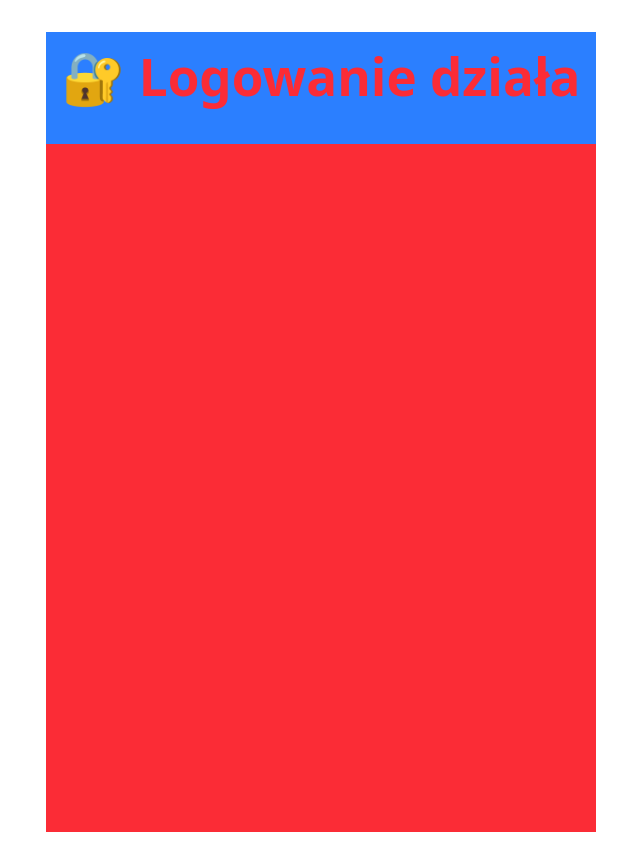
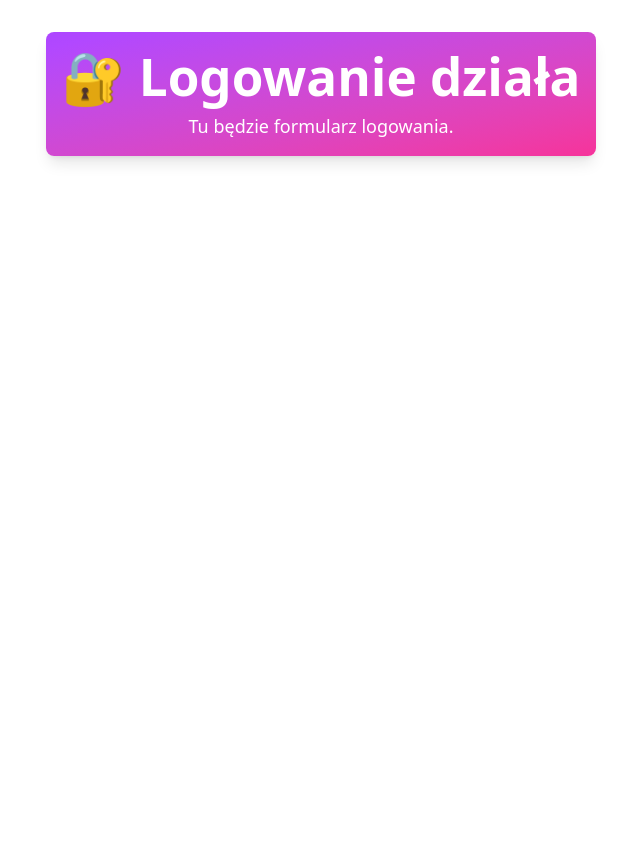
Before and after one commit to sabaudianin/bucketList, a React (Vite) app: page /login in a window 1280 px wide. Shown: the whole page, without its empty margins (319-959 px from the left). Built offline with nearby package versions, Linux system fonts and the light colour scheme.

Commit message:
added Framer motion , use in pages

```diff
--- a/package.json
+++ b/package.json
@@ -11,6 +11,7 @@
   },
   "dependencies": {
     "@supabase/supabase-js": "^2.50.0",
+    "framer-motion": "^12.18.1",
     "react": "^19.1.0",
     "react-dom": "^19.1.0",
     "react-router-dom": "^7.6.2",
--- a/src/App.tsx
+++ b/src/App.tsx
@@ -1,15 +1,20 @@
 import React from "react";
-import { Routes, Route } from "react-router-dom";
+import { Routes, Route, useLocation } from "react-router-dom";
+import { AnimatePresence } from "framer-motion";
+
 import "./App.css";
-
 import SplashScreen from "./pages/Splash/SplashScreen.tsx";
 import Home from "./pages/Home/Home.tsx";
 import Login from "./pages/Login/Login.tsx";
 
 function App() {
+  const location = useLocation();
   return (
-    <>
-      <Routes>
+    <AnimatePresence mode="wait">
+      <Routes
+        location={location}
+        key={location.pathname}
+      >
         <Route
           path="/"
           element={<SplashScreen />}
@@ -23,7 +28,7 @@ function App() {
           element={<Login />}
         />
       </Routes>
-    </>
+    </AnimatePresence>
   );
 }
 
--- a/src/components/PageTransition/PageTransition.tsx
+++ b/src/components/PageTransition/PageTransition.tsx
@@ -1,3 +1,4 @@
+import { motion } from "framer-motion";
 import type { ReactNode } from "react";
 
 interface PageTransitionProps {
@@ -6,8 +7,14 @@ interface PageTransitionProps {
 
 export default function PageTransition({ children }: PageTransitionProps) {
   return (
-    <div className="animate-fade-in min-h-screen bg-red-500 text-blue-500">
+    <motion.div
+      initial={{ opacity: 0, y: 30 }}
+      animate={{ opacity: 1, y: 0 }}
+      exit={{ opacity: 0, y: -30 }}
+      transition={{ duration: 0.5, ease: "easeInOut" }}
+      className="min-h-screen"
+    >
       {children}
-    </div>
+    </motion.div>
   );
 }
--- a/src/hooks/useSplashRedirect/useSplashRedirect.ts
+++ b/src/hooks/useSplashRedirect/useSplashRedirect.ts
@@ -18,7 +18,7 @@ import { useNavigate } from "react-router-dom";
 //     return () => clearTimeout(timer);
 //   }, [navigate, timeout]);
 // }
-export function useSplashRedirect(timeout = 5000): void {
+export function useSplashRedirect(timeout = 2000): void {
   const navigate = useNavigate();
 
   useEffect(() => {
--- a/src/pages/Login/Login.tsx
+++ b/src/pages/Login/Login.tsx
@@ -3,11 +3,9 @@ import PageTransition from "../../components/PageTransition/PageTransition";
 export default function Login() {
   return (
     <PageTransition>
-      <div className="p-4 bg-blue-500">
-        <h1 className="text-2xl font-semibold text-red-500">
-          🔐 Logowanie działa
-        </h1>
-        <p>Tu będzie formularz logowania.</p>
+      <div className="p-4 bg-gradient-to-br from-purple-500 to-pink-500 shadow-lg rounded-lg text-white">
+        <h1 className="text-3xl font-bold mb-2">🔐 Logowanie działa</h1>
+        <p className="text-lg">Tu będzie formularz logowania.</p>
       </div>
     </PageTransition>
   );
--- a/src/pages/Splash/SplashScreen.tsx
+++ b/src/pages/Splash/SplashScreen.tsx
@@ -1,3 +1,4 @@
+import PageTransition from "../../components/PageTransition/PageTransition";
 import { useSplashRedirect } from "../../hooks/useSplashRedirect/useSplashRedirect";
 import React from "react";
 
@@ -5,7 +6,8 @@ export default function SplashScreen() {
   useSplashRedirect();
 
   return (
-    <div className="p-8 text-center animate-fade-in">
+    <PageTransition>
+      <div className="p-8 text-center animate-spin">
         <h1 className="text-3xl font-bold">
           🪣 Witaj w aplikacji Bucket List!📋
         </h1>
@@ -13,5 +15,6 @@ export default function SplashScreen() {
           Przygotuj się na realizację swoich celów...
         </p>
       </div>
+    </PageTransition>
   );
 }
--- a/tailwind.config.js
+++ b/tailwind.config.js
@@ -5,13 +5,18 @@ export default {
   theme: {
     extend: {
       animation: {
-        "fade-in": "fadeIn 0.8s ease-in-out",
+        "fade-in": "fadeIn 0.6s ease-in-out forwards",
+        "fade-in-up": "fadeInUp 0.6s ease-in-out forwards",
       },
       keyframes: {
         fadeIn: {
           "0%": { opacity: 0 },
           "100%": { opacity: 1 },
         },
+        fadeInUp: {
+          "0%": { opacity: 0, transform: "translateY(200px) scale(0.48)" },
+          "100%": { opacity: 1, transform: "translateY(0) scale(1)" },
+        },
       },
     },
   },
```
Also changed, not shown: 1 other file (tests, documents, lock files or other folders). Lines whose indentation alone changed are shown as unchanged.
